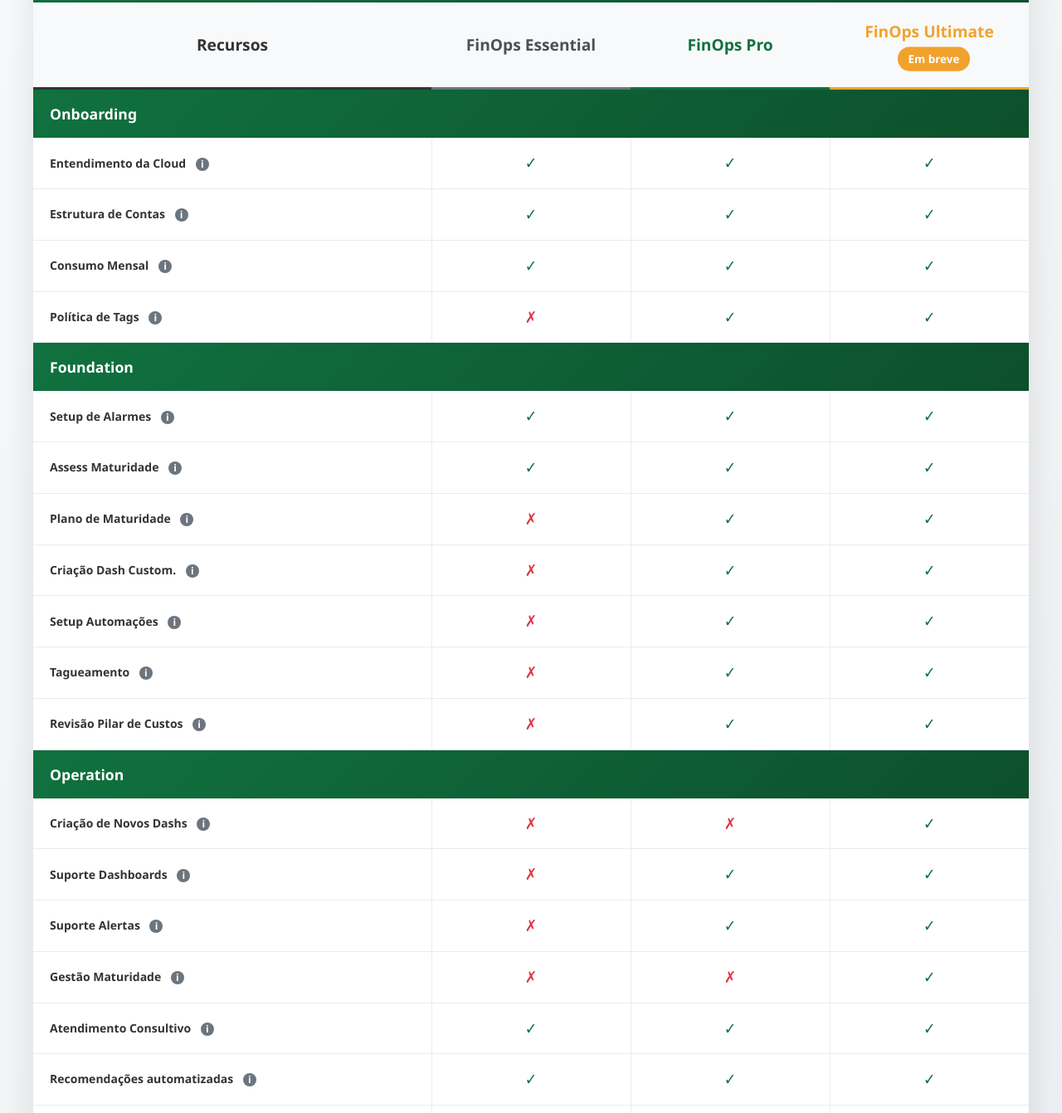
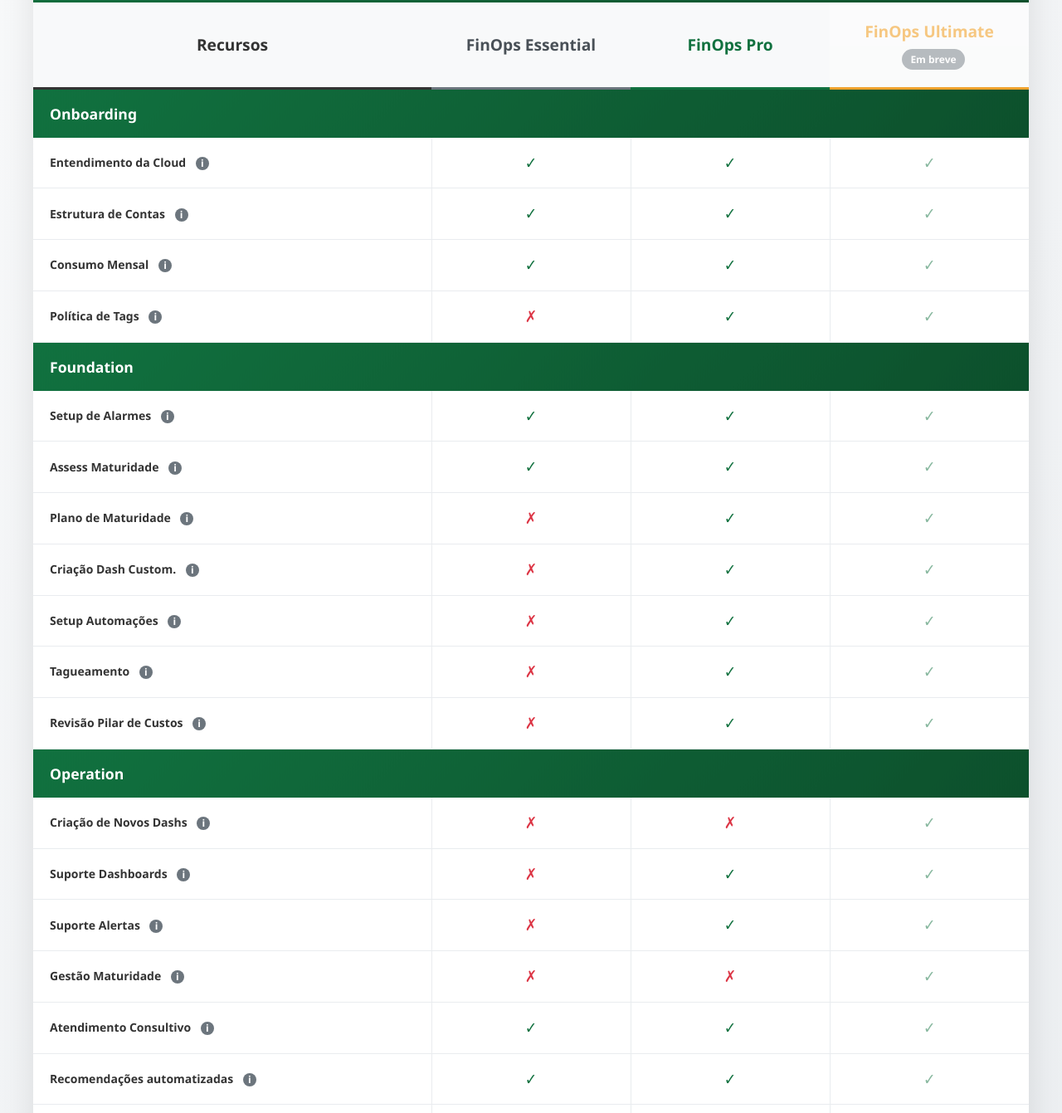
Before and after one commit to brunoprodutos/catalogo-finops, a website: page index.html in a window 1280 px wide. Shown: the part 199-1540 px from the top of the page at 83% size. Drawn offline with Linux system fonts and the light colour scheme.

Commit message:
Melhorar layout e deixar Ultimate mais discreto

```diff
--- a/index.html
+++ b/index.html
@@ -93,24 +93,20 @@
             border-bottom-color: #F1A22D;
             color: #F1A22D;
             position: relative;
+            opacity: 0.6;
+            background: #f8f9fa;
         }
 
         .coming-soon {
             display: inline-block;
-            background: #F1A22D;
+            background: #6c757d;
             color: white;
-            padding: 4px 12px;
+            padding: 3px 10px;
             border-radius: 20px;
-            font-size: 0.8rem;
+            font-size: 0.75rem;
             font-weight: 600;
             margin-left: 10px;
-            animation: pulse 2s infinite;
-        }
-
-        @keyframes pulse {
-            0% { transform: scale(1); }
-            50% { transform: scale(1.05); }
-            100% { transform: scale(1); }
+            opacity: 0.8;
         }
 
         .feature-row {
@@ -202,6 +198,11 @@
             border-right: none;
         }
 
+        .feature-value.ultimate {
+            opacity: 0.5;
+            color: #6c757d;
+        }
+
         .check {
             color: #11713F;
             font-size: 1.2rem;
@@ -218,6 +219,11 @@
             color: #F1A22D;
             font-weight: 700;
             font-size: 0.9rem;
+        }
+
+        .frequency.ultimate {
+            opacity: 0.6;
+            color: #6c757d;
         }
 
         .footer {
@@ -317,7 +323,7 @@
                         </td>
                         <td class="feature-value"><span class="check">✓</span></td>
                         <td class="feature-value"><span class="check">✓</span></td>
-                        <td class="feature-value"><span class="check">✓</span></td>
+                        <td class="feature-value ultimate"><span class="check">✓</span></td>
                     </tr>
                     <tr class="feature-row">
                         <td class="feature-name">
@@ -328,7 +334,7 @@
                         </td>
                         <td class="feature-value"><span class="check">✓</span></td>
                         <td class="feature-value"><span class="check">✓</span></td>
-                        <td class="feature-value"><span class="check">✓</span></td>
+                        <td class="feature-value ultimate"><span class="check">✓</span></td>
                     </tr>
                     <tr class="feature-row">
                         <td class="feature-name">
@@ -339,7 +345,7 @@
                         </td>
                         <td class="feature-value"><span class="check">✓</span></td>
                         <td class="feature-value"><span class="check">✓</span></td>
-                        <td class="feature-value"><span class="check">✓</span></td>
+                        <td class="feature-value ultimate"><span class="check">✓</span></td>
                     </tr>
                     <tr class="feature-row">
                         <td class="feature-name">
@@ -350,7 +356,7 @@
                         </td>
                         <td class="feature-value"><span class="cross">✗</span></td>
                         <td class="feature-value"><span class="check">✓</span></td>
-                        <td class="feature-value"><span class="check">✓</span></td>
+                        <td class="feature-value ultimate"><span class="check">✓</span></td>
                     </tr>
 
                     <!-- Foundation -->
@@ -366,7 +372,7 @@
                         </td>
                         <td class="feature-value"><span class="check">✓</span></td>
                         <td class="feature-value"><span class="check">✓</span></td>
-                        <td class="feature-value"><span class="check">✓</span></td>
+                        <td class="feature-value ultimate"><span class="check">✓</span></td>
                     </tr>
                     <tr class="feature-row">
                         <td class="feature-name">
@@ -377,7 +383,7 @@
                         </td>
                         <td class="feature-value"><span class="check">✓</span></td>
                         <td class="feature-value"><span class="check">✓</span></td>
-                        <td class="feature-value"><span class="check">✓</span></td>
+                        <td class="feature-value ultimate"><span class="check">✓</span></td>
                     </tr>
                     <tr class="feature-row">
                         <td class="feature-name">
@@ -388,7 +394,7 @@
                         </td>
                         <td class="feature-value"><span class="cross">✗</span></td>
                         <td class="feature-value"><span class="check">✓</span></td>
-                        <td class="feature-value"><span class="check">✓</span></td>
+                        <td class="feature-value ultimate"><span class="check">✓</span></td>
                     </tr>
                     <tr class="feature-row">
                         <td class="feature-name">
@@ -399,7 +405,7 @@
                         </td>
                         <td class="feature-value"><span class="cross">✗</span></td>
                         <td class="feature-value"><span class="check">✓</span></td>
-                        <td class="feature-value"><span class="check">✓</span></td>
+                        <td class="feature-value ultimate"><span class="check">✓</span></td>
                     </tr>
                     <tr class="feature-row">
                         <td class="feature-name">
@@ -410,7 +416,7 @@
                         </td>
                         <td class="feature-value"><span class="cross">✗</span></td>
                         <td class="feature-value"><span class="check">✓</span></td>
-                        <td class="feature-value"><span class="check">✓</span></td>
+                        <td class="feature-value ultimate"><span class="check">✓</span></td>
                     </tr>
                     <tr class="feature-row">
                         <td class="feature-name">
@@ -421,7 +427,7 @@
                         </td>
                         <td class="feature-value"><span class="cross">✗</span></td>
                         <td class="feature-value"><span class="check">✓</span></td>
-                        <td class="feature-value"><span class="check">✓</span></td>
+                        <td class="feature-value ultimate"><span class="check">✓</span></td>
                     </tr>
                     <tr class="feature-row">
                         <td class="feature-name">
@@ -432,7 +438,7 @@
                         </td>
                         <td class="feature-value"><span class="cross">✗</span></td>
                         <td class="feature-value"><span class="check">✓</span></td>
-                        <td class="feature-value"><span class="check">✓</span></td>
+                        <td class="feature-value ultimate"><span class="check">✓</span></td>
                     </tr>
 
                     <!-- Operation -->
@@ -448,7 +454,7 @@
                         </td>
                         <td class="feature-value"><span class="cross">✗</span></td>
                         <td class="feature-value"><span class="cross">✗</span></td>
-                        <td class="feature-value"><span class="check">✓</span></td>
+                        <td class="feature-value ultimate"><span class="check">✓</span></td>
                     </tr>
                     <tr class="feature-row">
                         <td class="feature-name">
@@ -459,7 +465,7 @@
                         </td>
                         <td class="feature-value"><span class="cross">✗</span></td>
                         <td class="feature-value"><span class="check">✓</span></td>
-                        <td class="feature-value"><span class="check">✓</span></td>
+                        <td class="feature-value ultimate"><span class="check">✓</span></td>
                     </tr>
                     <tr class="feature-row">
                         <td class="feature-name">
@@ -470,7 +476,7 @@
                         </td>
                         <td class="feature-value"><span class="cross">✗</span></td>
                         <td class="feature-value"><span class="check">✓</span></td>
-                        <td class="feature-value"><span class="check">✓</span></td>
+                        <td class="feature-value ultimate"><span class="check">✓</span></td>
                     </tr>
                     <tr class="feature-row">
                         <td class="feature-name">
@@ -481,7 +487,7 @@
                         </td>
                         <td class="feature-value"><span class="cross">✗</span></td>
                         <td class="feature-value"><span class="cross">✗</span></td>
-                        <td class="feature-value"><span class="check">✓</span></td>
+                        <td class="feature-value ultimate"><span class="check">✓</span></td>
                     </tr>
                     <tr class="feature-row">
                         <td class="feature-name">
@@ -492,7 +498,7 @@
                         </td>
                         <td class="feature-value"><span class="check">✓</span></td>
                         <td class="feature-value"><span class="check">✓</span></td>
-                        <td class="feature-value"><span class="check">✓</span></td>
+                        <td class="feature-value ultimate"><span class="check">✓</span></td>
                     </tr>
                     <tr class="feature-row">
                         <td class="feature-name">
@@ -503,7 +509,7 @@
                         </td>
                         <td class="feature-value"><span class="check">✓</span></td>
                         <td class="feature-value"><span class="check">✓</span></td>
-                        <td class="feature-value"><span class="check">✓</span></td>
+                        <td class="feature-value ultimate"><span class="check">✓</span></td>
                     </tr>
                     <tr class="feature-row">
                         <td class="feature-name">
@@ -514,7 +520,7 @@
                         </td>
                         <td class="feature-value"><span class="cross">✗</span></td>
                         <td class="feature-value"><span class="check">✓</span></td>
-                        <td class="feature-value"><span class="check">✓</span></td>
+                        <td class="feature-value ultimate"><span class="check">✓</span></td>
                     </tr>
                     <tr class="feature-row">
                         <td class="feature-name">
@@ -525,7 +531,7 @@
                         </td>
                         <td class="feature-value"><span class="check">✓</span></td>
                         <td class="feature-value"><span class="check">✓</span></td>
-                        <td class="feature-value"><span class="check">✓</span></td>
+                        <td class="feature-value ultimate"><span class="check">✓</span></td>
                     </tr>
                     <tr class="feature-row">
                         <td class="feature-name">
@@ -536,7 +542,7 @@
                         </td>
                         <td class="feature-value"><span class="check">✓</span></td>
                         <td class="feature-value"><span class="check">✓</span></td>
-                        <td class="feature-value"><span class="check">✓</span></td>
+                        <td class="feature-value ultimate"><span class="check">✓</span></td>
                     </tr>
                     <tr class="feature-row">
                         <td class="feature-name">
@@ -547,7 +553,7 @@
                         </td>
                         <td class="feature-value"><span class="cross">✗</span></td>
                         <td class="feature-value"><span class="check">✓</span></td>
-                        <td class="feature-value"><span class="check">✓</span></td>
+                        <td class="feature-value ultimate"><span class="check">✓</span></td>
                     </tr>
                     <tr class="feature-row">
                         <td class="feature-name">
@@ -558,7 +564,7 @@
                         </td>
                         <td class="feature-value"><span class="cross">✗</span></td>
                         <td class="feature-value"><span class="frequency">Mensal</span></td>
-                        <td class="feature-value"><span class="frequency">Semanal</span></td>
+                        <td class="feature-value ultimate"><span class="frequency ultimate">Semanal</span></td>
                     </tr>
                     <tr class="feature-row">
                         <td class="feature-name">
@@ -569,7 +575,7 @@
                         </td>
                         <td class="feature-value"><span class="cross">✗</span></td>
                         <td class="feature-value"><span class="check">✓</span></td>
-                        <td class="feature-value"><span class="check">✓</span></td>
+                        <td class="feature-value ultimate"><span class="check">✓</span></td>
                     </tr>
                     <tr class="feature-row">
                         <td class="feature-name">
@@ -580,7 +586,7 @@
                         </td>
                         <td class="feature-value"><span class="cross">✗</span></td>
                         <td class="feature-value"><span class="check">✓</span></td>
-                        <td class="feature-value"><span class="check">✓</span></td>
+                        <td class="feature-value ultimate"><span class="check">✓</span></td>
                     </tr>
                     <tr class="feature-row">
                         <td class="feature-name">
@@ -591,7 +597,7 @@
                         </td>
                         <td class="feature-value"><span class="cross">✗</span></td>
                         <td class="feature-value"><span class="cross">✗</span></td>
-                        <td class="feature-value"><span class="check">✓</span></td>
+                        <td class="feature-value ultimate"><span class="check">✓</span></td>
                     </tr>
                     <tr class="feature-row">
                         <td class="feature-name">
@@ -602,7 +608,7 @@
                         </td>
                         <td class="feature-value"><span class="cross">✗</span></td>
                         <td class="feature-value"><span class="cross">✗</span></td>
-                        <td class="feature-value"><span class="check">✓</span></td>
+                        <td class="feature-value ultimate"><span class="check">✓</span></td>
                     </tr>
                     <tr class="feature-row">
                         <td class="feature-name">
@@ -613,7 +619,7 @@
                         </td>
                         <td class="feature-value"><span class="cross">✗</span></td>
                         <td class="feature-value"><span class="cross">✗</span></td>
-                        <td class="feature-value"><span class="check">✓</span></td>
+                        <td class="feature-value ultimate"><span class="check">✓</span></td>
                     </tr>
                     <tr class="feature-row">
                         <td class="feature-name">
@@ -624,7 +630,7 @@
                         </td>
                         <td class="feature-value"><span class="cross">✗</span></td>
                         <td class="feature-value"><span class="cross">✗</span></td>
-                        <td class="feature-value"><span class="check">✓</span></td>
+                        <td class="feature-value ultimate"><span class="check">✓</span></td>
                     </tr>
                 </tbody>
             </table>
```
